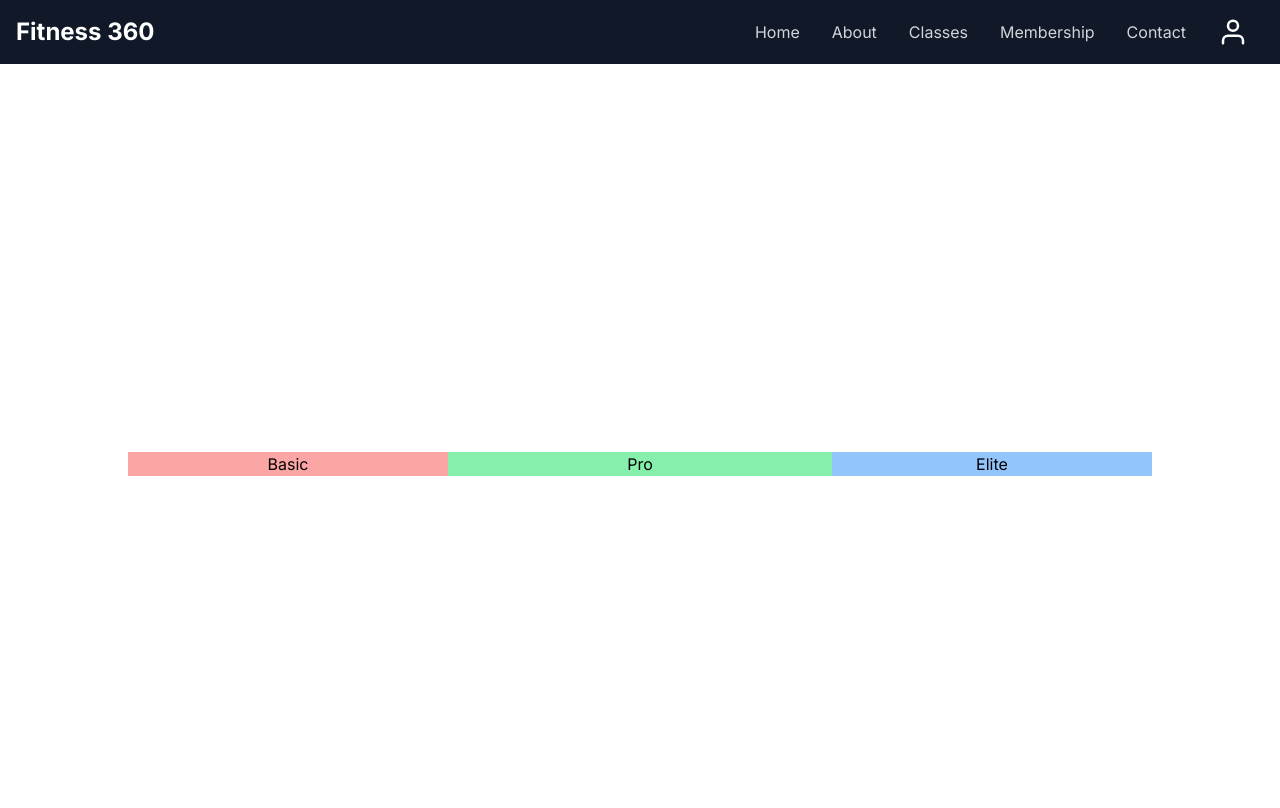
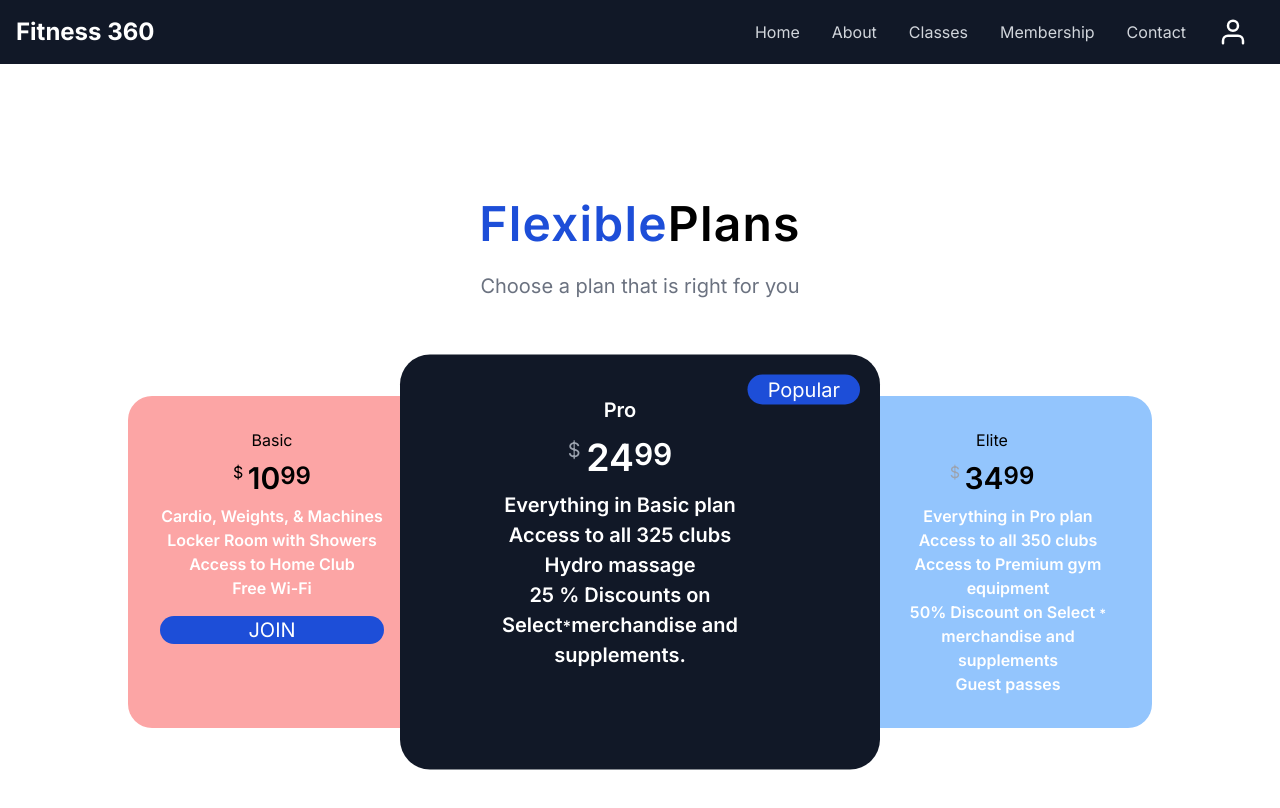
Before and after one commit to MrRamPoudel/GYM, a Next.js app: page /pricing in a window 1280 px wide. Shown: the top 808 px of the page. Built offline with nearby package versions, Linux system fonts and the light colour scheme.

Commit message:
Add membership info

```diff
--- a/app/page.tsx
+++ b/app/page.tsx
@@ -5,7 +5,7 @@ export default function Home() {
   return (
   <div>
  <Nav />
- <div className ="w-auto h-fit relative"> <Image src={gymgirl} alt="Picture of girl"  /> </div>
+ <div className ="w-auto h-fit relative"> <Image src={gymgirl} alt="Picture of girl" className="hidden sm:block"  /> </div>
  </div>
  );
 }
--- a/app/pricing/page.tsx
+++ b/app/pricing/page.tsx
@@ -1,5 +1,5 @@
 import Nav from "@/components/Nav"
-//import PricingPage from "@/components/Price"
+import PricingPage from "@/components/Price"
 import Membership from "@/components/Membership"
 export default function Pricing(){
     return (<div>
--- a/components/Membership.tsx
+++ b/components/Membership.tsx
@@ -1,17 +1,67 @@
 import React from 'react';
 
 const Membership: React.FC = () => {
-    return <div className='min-h-screen justify-center flex items-center'>
-        <div className='w-80 bg-red-300 text-center '>
-            <p className='text-md text-black'>Basic</p>
-        </div>
-        <div className='w-96 bg-green-300 text-center'>
-        <p className='text-md text-black '>Pro</p>
+    return ( <div className='min-h-screen flex justify-center items-center'>
+        <div>
+            <div className='text-center text-5xl font-semibold tracking-wide'>
+                <span className=' text-blue-700'>Flexible</span>
+                <span>Plans</span>
+            </div>
+            <div className='text-xl text-gray-500'>
+                <p className='pt-6 text-center w-full text-xl'>Choose a plan that is right for you</p>
+            </div>
+        <div className='pt-24 flex flex-row '>
+            <div className='relative w-80 p-8 pr-16 bg-red-300 text-center rounded-3xl '>
+                <p className='text-md text-black'>Basic</p>
+                <p className='pt-2'>
+                <span className="text-black align-top">$ </span>
+                <span className="text-3xl font-semibold">10</span>
+                <span className="text-2xl font-semibold align-top">99</span>
+                </p>
+                <div className ="pt-2">
+                    <p className='text-white font-semibold'>Cardio, Weights, & Machines</p>
+                    <p className='text-white font-semibold'>Locker Room with Showers</p>
+                    <p className='text-white font-semibold'>Access to Home Club</p>
+                    <p className='text-white font-semibold'>Free Wi-Fi</p>
+                </div>
+                <div className='rounded-3xl relative pt-4'>
+                    <button className="bottom-0 w-full bg-blue-700 text-xl text-white px-4 rounded-3xl">JOIN</button>
+                </div>
+            </div>
+            <div className='w-96 p-8 pr-16 bg-gray-900 text-white text-center rounded-3xl scale-125 '>
+            <div className= 'absolute top-4 right-4 rounded-full px-4 bg-blue-700'>Popular</div>
+            <p className='text-white font-semibold '>Pro</p>
+            <p className='pt-2'>
+                <span className="text-gray-400 align-top">$ </span>
+                <span className="text-3xl font-semibold">24</span>
+                <span className="text-2xl font-semibold align-top">99</span>
+            </p>
+            <div className ="pt-2">
+            <p className='text-white font-semibold'>Everything in Basic plan</p>
+            <p className='text-white font-semibold'>Access to all 325 clubs</p>
+            <p className='text-white font-semibold'>Hydro massage</p>
+            <p className='text-white font-semibold'>25 % Discounts on Select<small>*</small>merchandise and supplements.</p>
+            </div>
+            </div>
+            <div className='w-80 p-8 pr-8 bg-blue-300 text-center rounded-3xl '>
+            <p className='text-md text-black'>Elite</p>
+            <p className='pt-2'>
+                <span className="text-gray-400 align-top">$ </span>
+                <span className="text-3xl font-semibold">34</span>
+                <span className="text-2xl font-semibold align-top">99</span>
+            </p>
+            <div className ="pt-2 text-center pl-8">
+                <p className='text-white font-semibold'>Everything in Pro plan</p>
+                <p className='text-white font-semibold'>Access to all 350 clubs</p>
+                <p className='text-white font-semibold'>Access to Premium gym equipment</p>
+                <p className='text-white font-semibold'>50% Discount on Select <small>*</small> merchandise and supplements</p>
+                <p className='text-white font-semibold'>Guest passes</p>
+
+            </div>
+            </div>
 
         </div>
-        <div className='w-80 bg-blue-300 text-center'>
-        <p className='text-md text-black'>Elite</p>
         </div>
-    </div>
+    </div>)
 }
 export default Membership;
```
